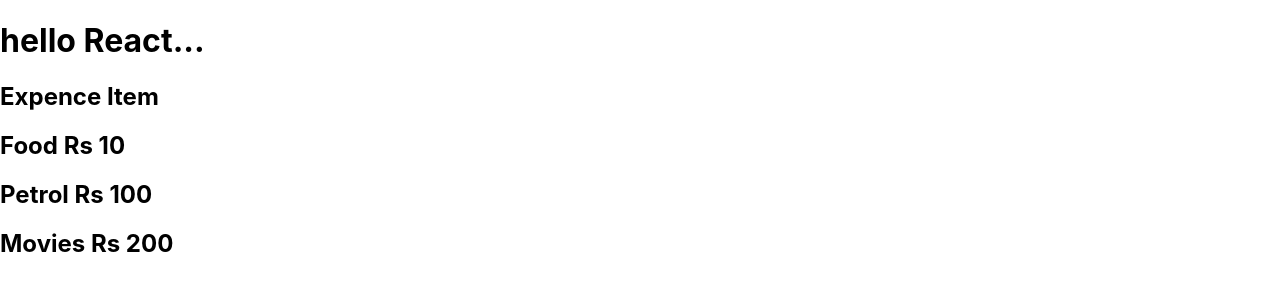
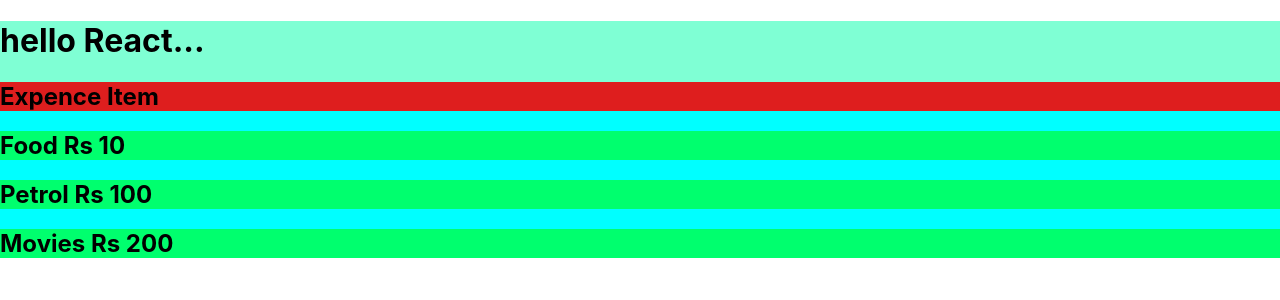
Before and after one commit to BadriVamsiKrish/vamsi-react-app, a React (Create React App) app: page / in a window 1280 px wide. Shown: the top 300 px of the page. Built offline with nearby package versions, Linux system fonts and the light colour scheme.

Commit message:
added css to expenceitem

```diff
--- a/src/App.css
+++ b/src/App.css
@@ -1,5 +1,6 @@
 .App {
   /*text-align: center;*/
+  background-color: aquamarine;
 }
 
 .App-logo {
--- /dev/null
+++ b/src/component/ExpenceItem.css
@@ -0,0 +1,14 @@
+.container{
+  text-align: center;
+  background-color: aqua;
+}
+.heading{
+  display: flex;
+  text-align: center;
+  background-color: rgb(222, 30, 30);
+}
+.item{
+  display: flex;
+  text-align: center;
+  background-color: rgb(0, 255, 110);
+}
--- a/src/component/ExpenceItem.js
+++ b/src/component/ExpenceItem.js
@@ -1,11 +1,12 @@
+import './ExpenceItem.css';
 function ExpenceItem() {
   return(
-    <>
-    <h2>Expence Item</h2>
-    <h2>Food Rs 10</h2>
-    <h2>Petrol Rs 100</h2>
-    <h2>Movies Rs 200</h2>
-    </>
+    <div className="container">
+    <h2 className="heading">Expence Item</h2>
+    <h2 className="item">Food Rs 10</h2>
+    <h2 className="item">Petrol Rs 100</h2>
+    <h2 className="item">Movies Rs 200</h2>
+    </div>
 
   );
 
```
